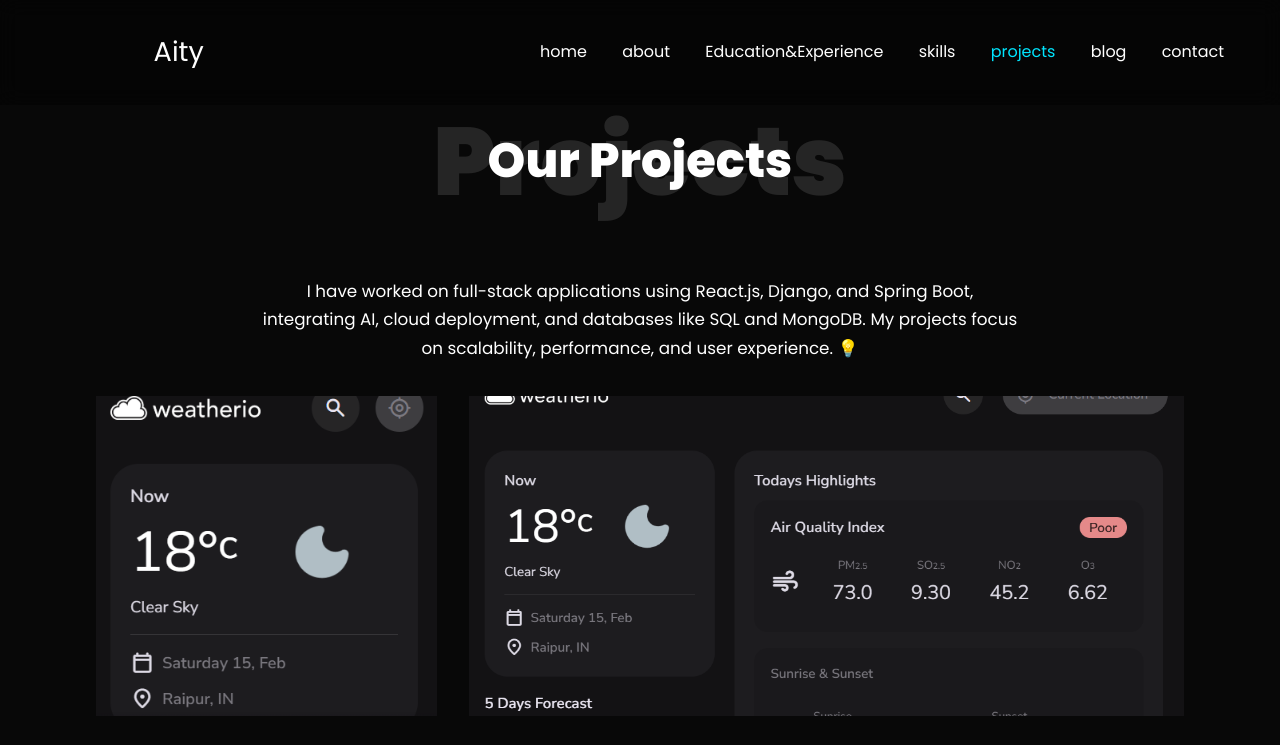
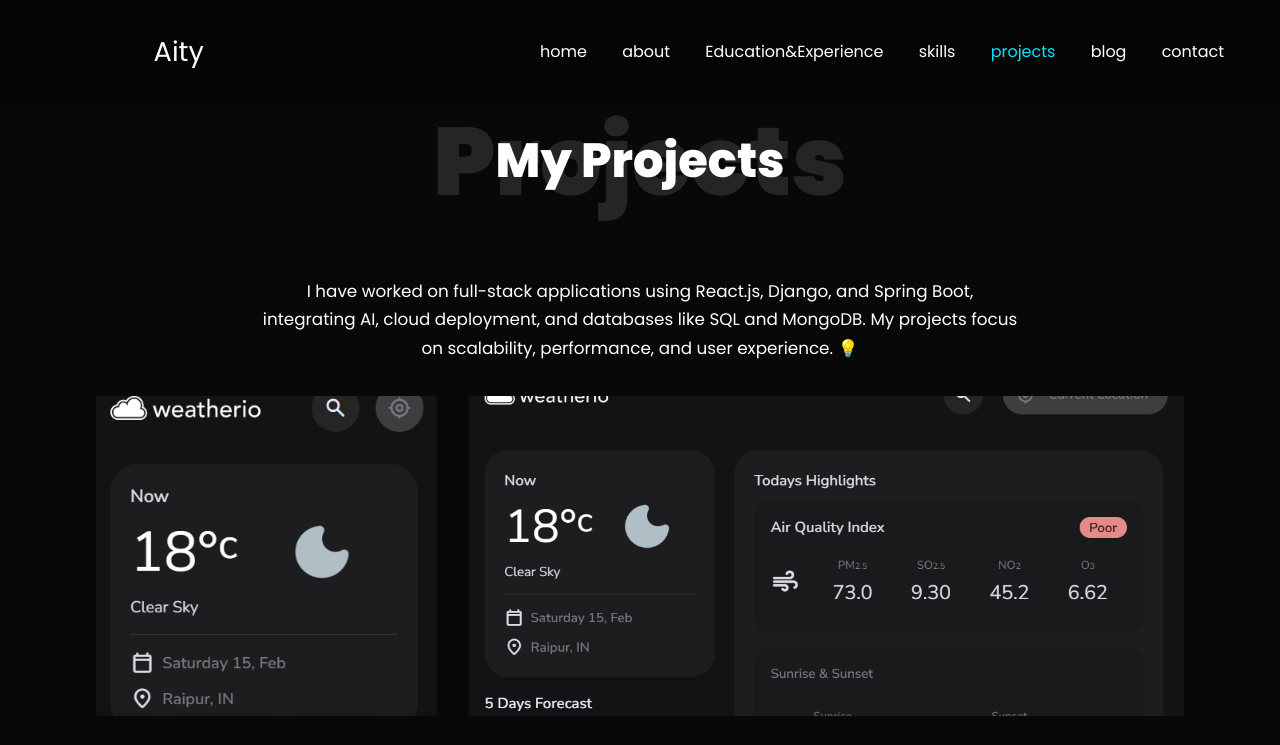
Before and after one commit to riteshaity/Ritesh-portfolio, a plain HTML site: page projects.html in a window 1280 px wide. Shown: the top 745 px of the page. Drawn offline with Linux system fonts and the light colour scheme.

Commit message:
Update projects.html

```diff
--- a/projects.html
+++ b/projects.html
@@ -65,7 +65,7 @@
       <div class = "title">
         <h2>projects</h2>
         <div>
-          <h2>our projects</h2>
+          <h2>my projects</h2>
         </div>
       </div>
 
```
